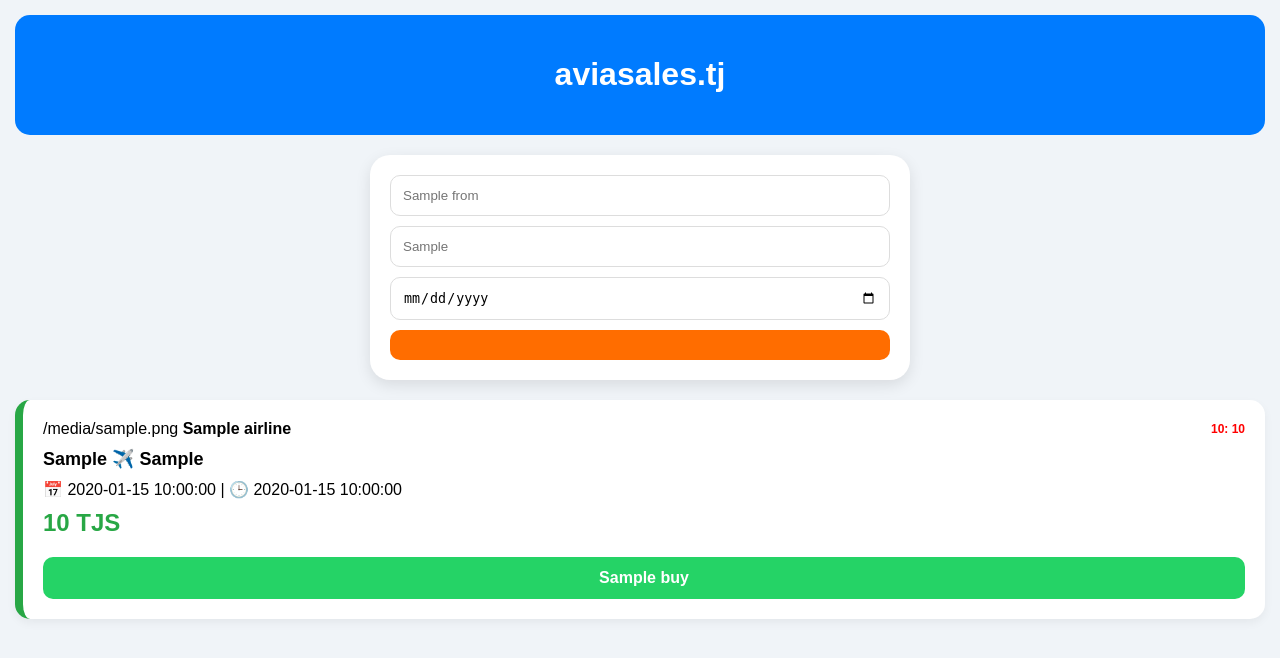
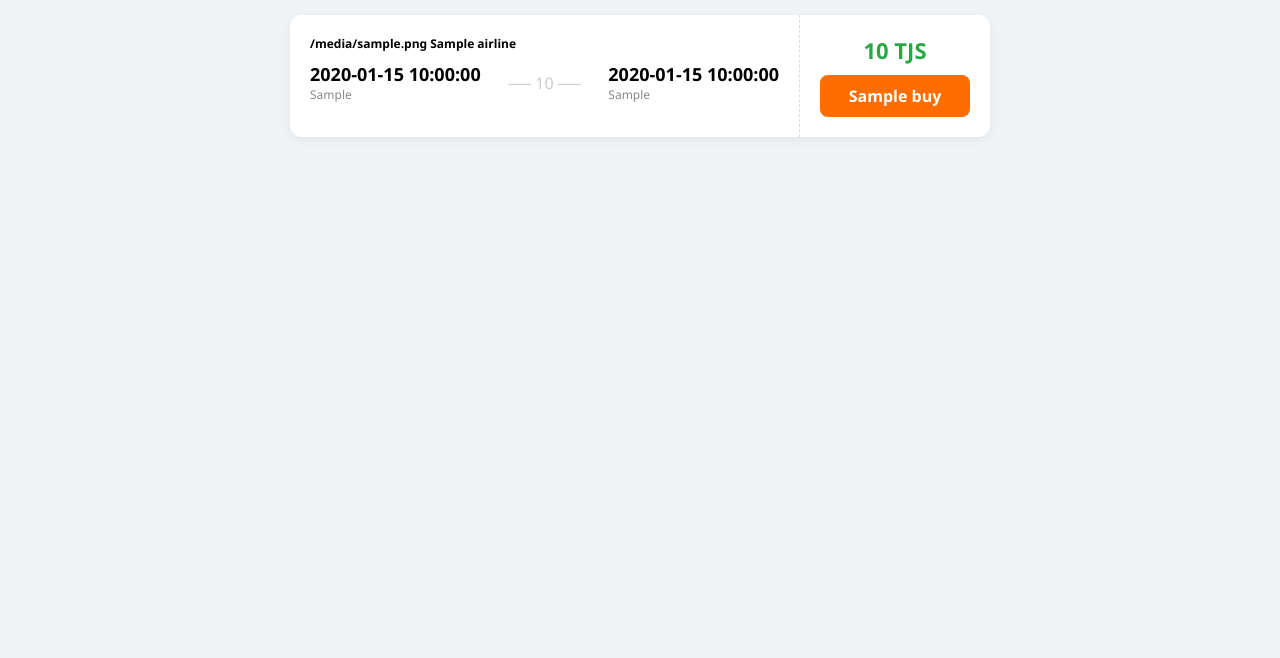
Before and after one commit to OSON-SAVDO/Avia-Search-TJ, a Flask app: template templates/index.html in a window 1280 px wide. Shown: the top 658 px of the page. Run offline with Flask 3, Linux system fonts and the light colour scheme; the template is opened without the code that fills it: most values are stand-ins (such as "Sample title", 1, 10 or a date in 2020).

Commit message:
Update index.html

```diff
--- a/templates/index.html
+++ b/templates/index.html
@@ -1,46 +1,50 @@
 <!DOCTYPE html>
-<html lang="{{ lang }}">
+<html>
 <head>
-    <meta charset="UTF-8">
-    <meta name="viewport" content="width=device-width, initial-scale=1.0">
-    <title>Aviasales TJ - Business</title>
     <style>
-        body { font-family: 'Arial', sans-serif; background: #f0f4f8; margin: 0; padding: 15px; }
-        .nav { background: #007bff; color: white; padding: 20px; text-align: center; border-radius: 15px; }
-        .search-box { background: white; padding: 20px; border-radius: 20px; margin: 20px auto; max-width: 500px; box-shadow: 0 5px 15px rgba(0,0,0,0.1); }
-        input { width: 100%; padding: 12px; margin-bottom: 10px; border: 1px solid #ddd; border-radius: 10px; box-sizing: border-box; }
-        .btn-search { width: 100%; background: #ff6d00; color: white; border: none; padding: 15px; border-radius: 10px; font-weight: bold; cursor: pointer; }
-        .ticket-card { background: white; border-radius: 15px; padding: 20px; margin-bottom: 15px; display: flex; flex-direction: column; gap: 10px; border-left: 8px solid #28a745; box-shadow: 0 4px 10px rgba(0,0,0,0.05); }
-        .top-row { display: flex; justify-content: space-between; align-items: center; }
-        .price { font-size: 24px; font-weight: bold; color: #28a745; }
-        .btn-wa { background: #25D366; color: white; text-decoration: none; padding: 12px; text-align: center; border-radius: 10px; font-weight: bold; margin-top: 10px; }
-        .seats-tag { font-size: 12px; color: #ff0000; font-weight: bold; }
+        body { font-family: 'Segoe UI', sans-serif; background: #f0f3f5; }
+        .ticket {
+            background: white; border-radius: 12px; display: flex;
+            max-width: 700px; margin: 15px auto; overflow: hidden;
+            box-shadow: 0 4px 10px rgba(0,0,0,0.05);
+        }
+        .left-side { padding: 20px; flex-grow: 1; border-right: 1px dashed #ddd; }
+        .right-side {
+            padding: 20px; min-width: 150px; text-align: center;
+            display: flex; flex-direction: column; justify-content: center;
+        }
+        .price { font-size: 22px; font-weight: bold; color: #28a745; margin-bottom: 10px; }
+        .buy-button {
+            background: #ff6d00; color: white; text-decoration: none;
+            padding: 10px 20px; border-radius: 8px; font-weight: bold;
+        }
+        .flight-info { display: flex; justify-content: space-between; align-items: center; }
+        .time { font-size: 18px; font-weight: bold; }
+        .city { font-size: 12px; color: #888; }
+        .airline { font-size: 12px; font-weight: bold; margin-bottom: 10px; display: block; }
     </style>
 </head>
 <body>
-    <div class="nav"><h1>aviasales.tj</h1></div>
-
-    <div class="search-box">
-        <form action="/search" method="post">
-            <input type="text" name="from" placeholder="{{ t.from }}">
-            <input type="text" name="to" placeholder="{{ t.to }}">
-            <input type="date" name="departure_date">
-            <button type="submit" class="btn-search">{{ t.search }}</button>
-        </form>
-    </div>
-
-    {% for tkt in tickets %}
-    <div class="ticket-card">
-        <div class="top-row">
-            <span>{{ tkt.logo }} <b>{{ tkt.airline }}</b></span>
-            <span class="seats-tag">{{ t.seats }}: {{ tkt.seats }}</span>
+    {% for flight in flights %}
+    <div class="ticket">
+        <div class="left-side">
+            <span class="airline">{{ flight.logo }} {{ flight.airline }}</span>
+            <div class="flight-info">
+                <div>
+                    <div class="time">{{ flight.dep_time }}</div>
+                    <div class="city">{{ flight.from_city }}</div>
+                </div>
+                <div style="color: #ccc;">── {{ flight.duration }} ──</div>
+                <div>
+                    <div class="time">{{ flight.arr_time }}</div>
+                    <div class="city">{{ flight.arrival_city }}</div>
+                </div>
+            </div>
         </div>
-        <div style="font-size: 18px; font-weight: bold;">{{ tkt.from_city }} ✈️ {{ tkt.to_city }}</div>
-        <div>📅 {{ tkt.date }} | 🕒 {{ tkt.time }}</div>
-        <div class="price">{{ tkt.price }} TJS</div>
-        <a href="https://wa.me/{{ tkt.wa_number }}?text=Салом! Ман мехоҳам чиптаи {{ tkt.from_city }}-{{ tkt.to_city }}-ро ба санаи {{ tkt.date }} харам." target="_blank" class="btn-wa">
-            {{ t.buy }}
-        </a>
+        <div class="right-side">
+            <div class="price">{{ flight.price }} TJS</div>
+            <a href="{{ flight.buy_url }}" target="_blank" class="buy-button">{{ t.buy }}</a>
+        </div>
     </div>
     {% endfor %}
 </body>
```
